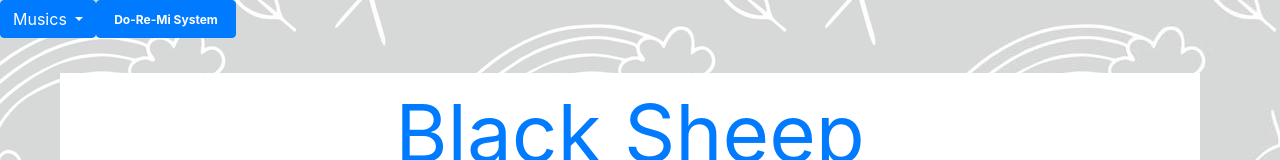
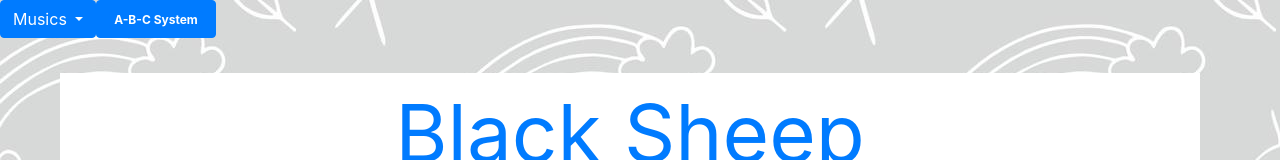
Before and after one commit to fredchilio/MusicChildren, a plain HTML site: page index.html in a window 1280 px wide. Shown: the top 160 px of the page. Drawn offline with nearby package versions, Linux system fonts and the light colour scheme.

Commit message:
little-Ajustment

```diff
--- a/index.html
+++ b/index.html
@@ -24,7 +24,7 @@
 
     <button type="button" class="btn btn-primary">
 
-        <a class="badge badge-primary" href="index.html">Do-Re-Mi System</a>
+        <a class="badge badge-primary" href="index.html">A-B-C System</a>
 
     </button>
 
```
